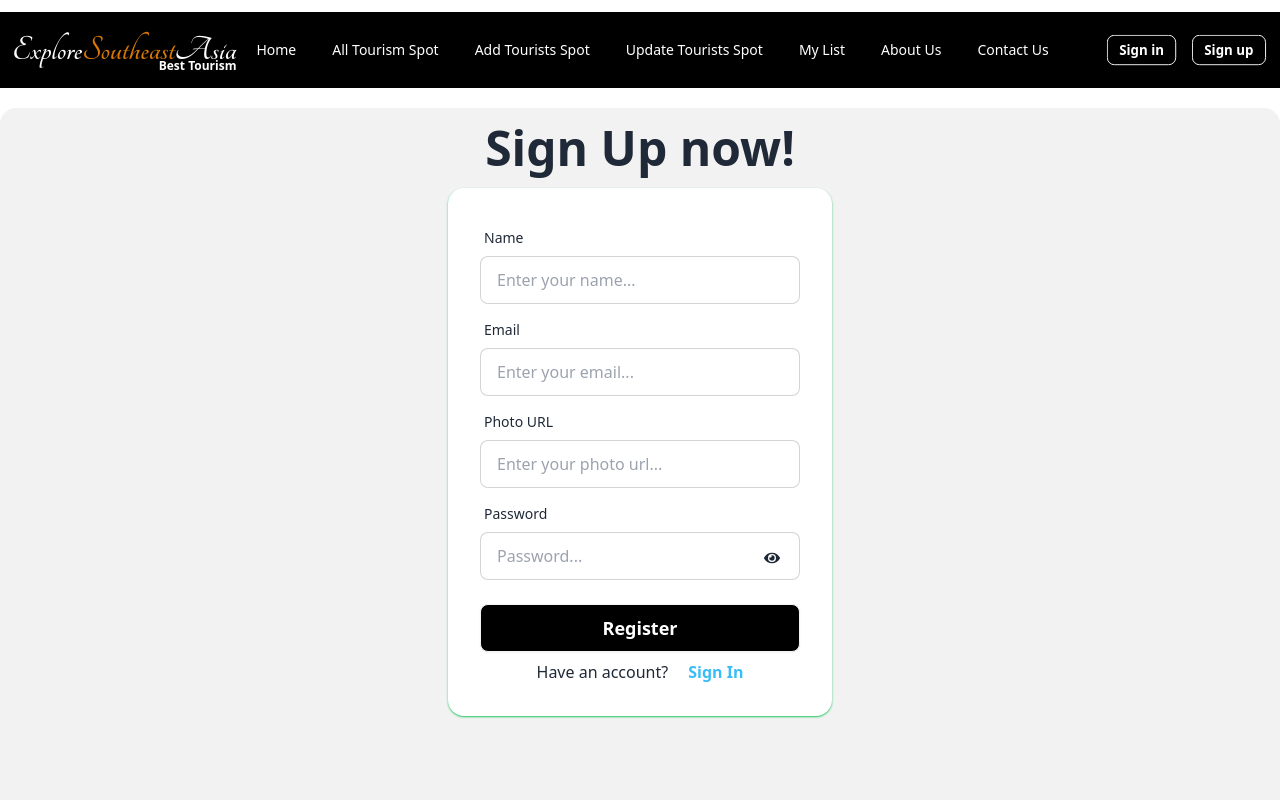
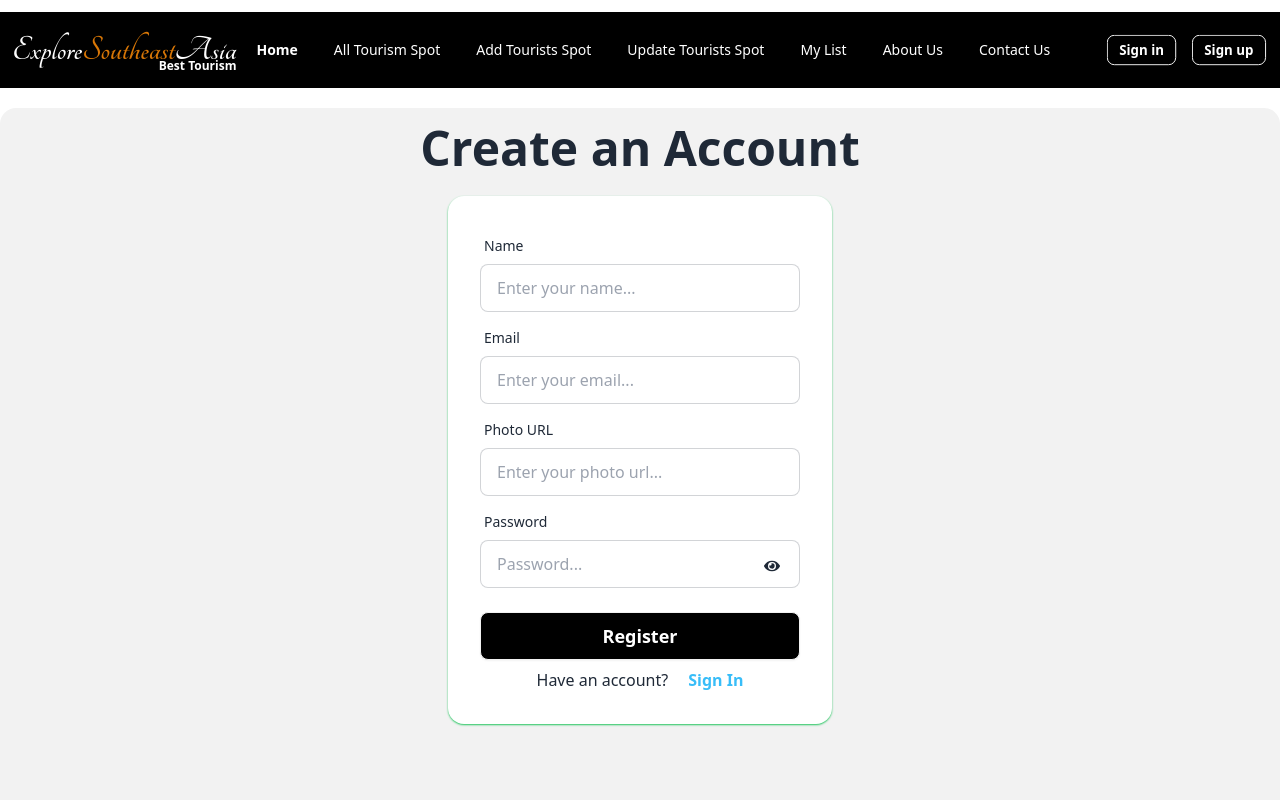
Before and after one commit to saiful797/Explore-Southeast-Asia, a React (Vite) app: page /register in a window 1280 px wide. Shown: the top 800 px of the page. Built offline with nearby package versions, Linux system fonts and the light colour scheme.

Commit message:
Updated some text and features

```diff
--- a/src/components/navBar/NavBar.jsx
+++ b/src/components/navBar/NavBar.jsx
@@ -4,13 +4,13 @@ import { Link, NavLink } from "react-router-dom";
 
 const NavBar = () => {
     const navLinks=<>
-        <li className="md:hover:text-red-600"><NavLink to="/">Home </NavLink></li>
-        <li className="md:hover:text-red-600"><NavLink to="/tourism/spot">All Tourism Spot</NavLink></li>
-        <li className="md:hover:text-red-600"><NavLink to="/add/tourism/spot">Add Tourists Spot </NavLink></li>
-        <li className="md:hover:text-red-600"><NavLink to="/update/tourism/Spot">Update Tourists Spot </NavLink></li>
-        <li className="md:hover:text-red-600"><NavLink to="/myList">My List</NavLink></li>
-        <li className="md:hover:text-red-600"><NavLink to="/about">About Us</NavLink></li>
-        <li className="md:hover:text-red-600"><NavLink to="/contact">Contact Us</NavLink></li>
+        <li className="md:hover:text-red-600 font-extrabold"><NavLink to="/">Home </NavLink></li>
+        <li className="md:hover:text-red-600 font-medium"><NavLink to="/tourism/spot">All Tourism Spot</NavLink></li>
+        <li className="md:hover:text-red-600 font-medium"><NavLink to="/add/tourism/spot">Add Tourists Spot </NavLink></li>
+        <li className="md:hover:text-red-600 font-medium"><NavLink to="/update/tourism/Spot">Update Tourists Spot </NavLink></li>
+        <li className="md:hover:text-red-600 font-medium"><NavLink to="/myList">My List</NavLink></li>
+        <li className="md:hover:text-red-600 font-medium"><NavLink to="/about">About Us</NavLink></li>
+        <li className="md:hover:text-red-600 font-medium"><NavLink to="/contact">Contact Us</NavLink></li>
         <div>
             <li className="md:hidden"><NavLink to="/login">Sign in</NavLink></li>
             <li className="md:hidden"><NavLink to="/register">Sign up</NavLink></li>
--- a/src/layout/Root.jsx
+++ b/src/layout/Root.jsx
@@ -4,7 +4,7 @@ import Footer from "../components/footer/Footer";
 
 const Root = () => {
     return (
-        <div className="max-w-7xl mx-auto">
+        <div className="max-w-[1400px] mx-auto">
             <NavBar></NavBar>
             <Outlet></Outlet>
             <Footer></Footer>
--- a/src/pages/SignInPage.jsx
+++ b/src/pages/SignInPage.jsx
@@ -6,12 +6,12 @@ import { Link } from "react-router-dom";
 const SignInPage = () => {
     const [showPassword, setShowPassword] = useState(false)
     return (
-        <div className="min-h-screen bg-base-200 mt-10 md:mt-5 rounded-2xl">
+        <div className="min-h-screen bg-base-200 mt-10 md:mt-5">
             <div className="hero-content flex-col">
-                <div className="text-center">
+                <div className="text-center md:mb-2">
                     <h1 className="text-5xl font-bold">Sign In now!</h1>
                 </div>
-                <div className="card w-full max-w-sm shadow-green-500 shadow-sm bg-base-100 mt-10 md:mt-0">
+                <div className="card w-full max-w-sm shadow-green-500 shadow-sm bg-base-100 mt-5 md:mt-0">
                     <form className="card-body">
                         <div className="form-control">
                             <label className="label">
--- a/src/pages/SignUpPage.jsx
+++ b/src/pages/SignUpPage.jsx
@@ -10,8 +10,8 @@ const SignUpPage = () => {
     return (
         <div className="min-h-screen bg-base-200 mt-5 rounded-2xl">
             <div className="hero-content flex-col">
-                <div className="text-center">
-                    <h1 className="text-5xl font-bold">Sign Up now!</h1>
+                <div className="text-center mb-2">
+                    <h1 className="text-5xl font-bold">Create an Account</h1>
                 </div>
                 <div className="card w-full max-w-sm shadow-green-500 shadow-sm bg-base-100">
                     <form className="card-body">
```
